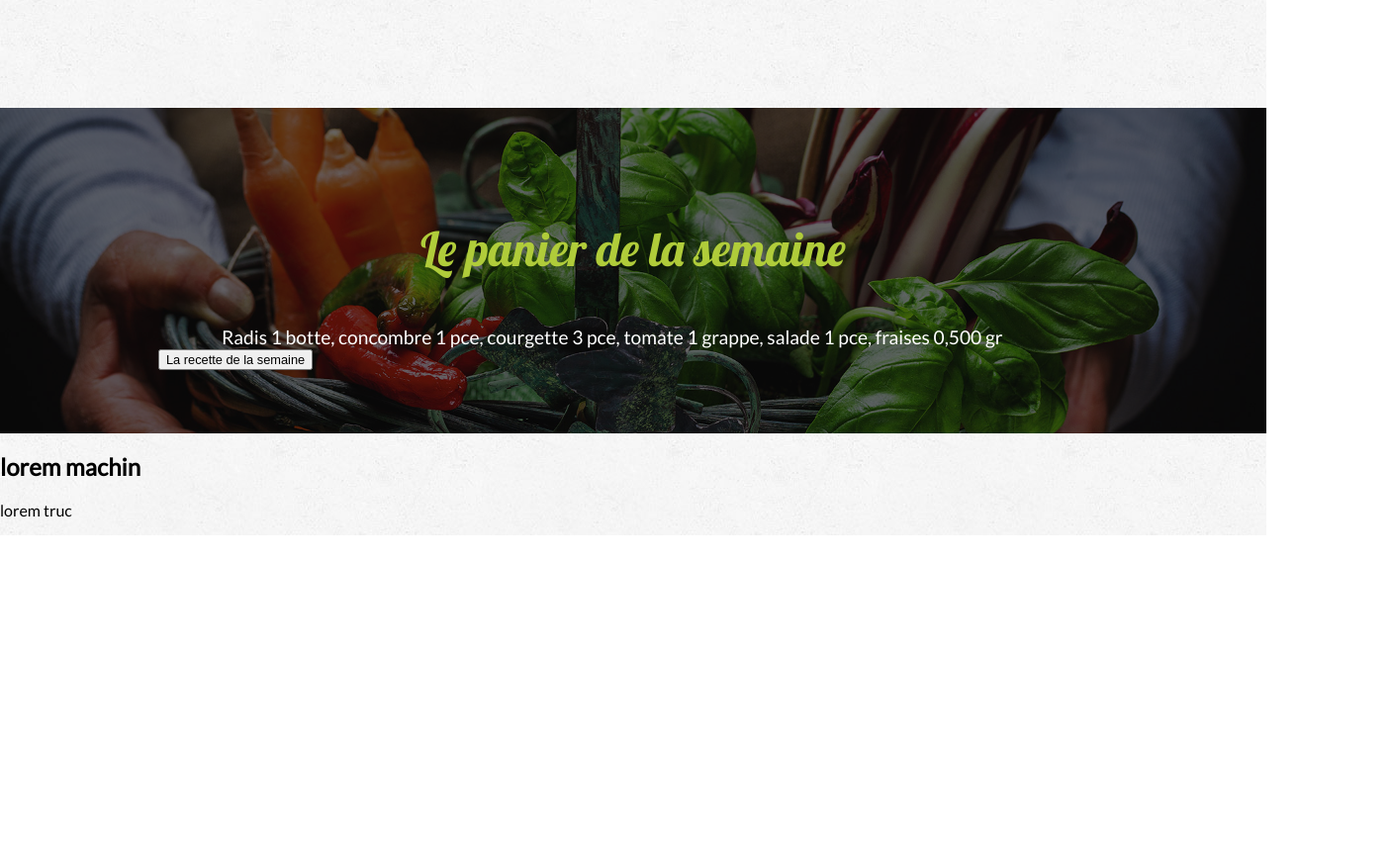
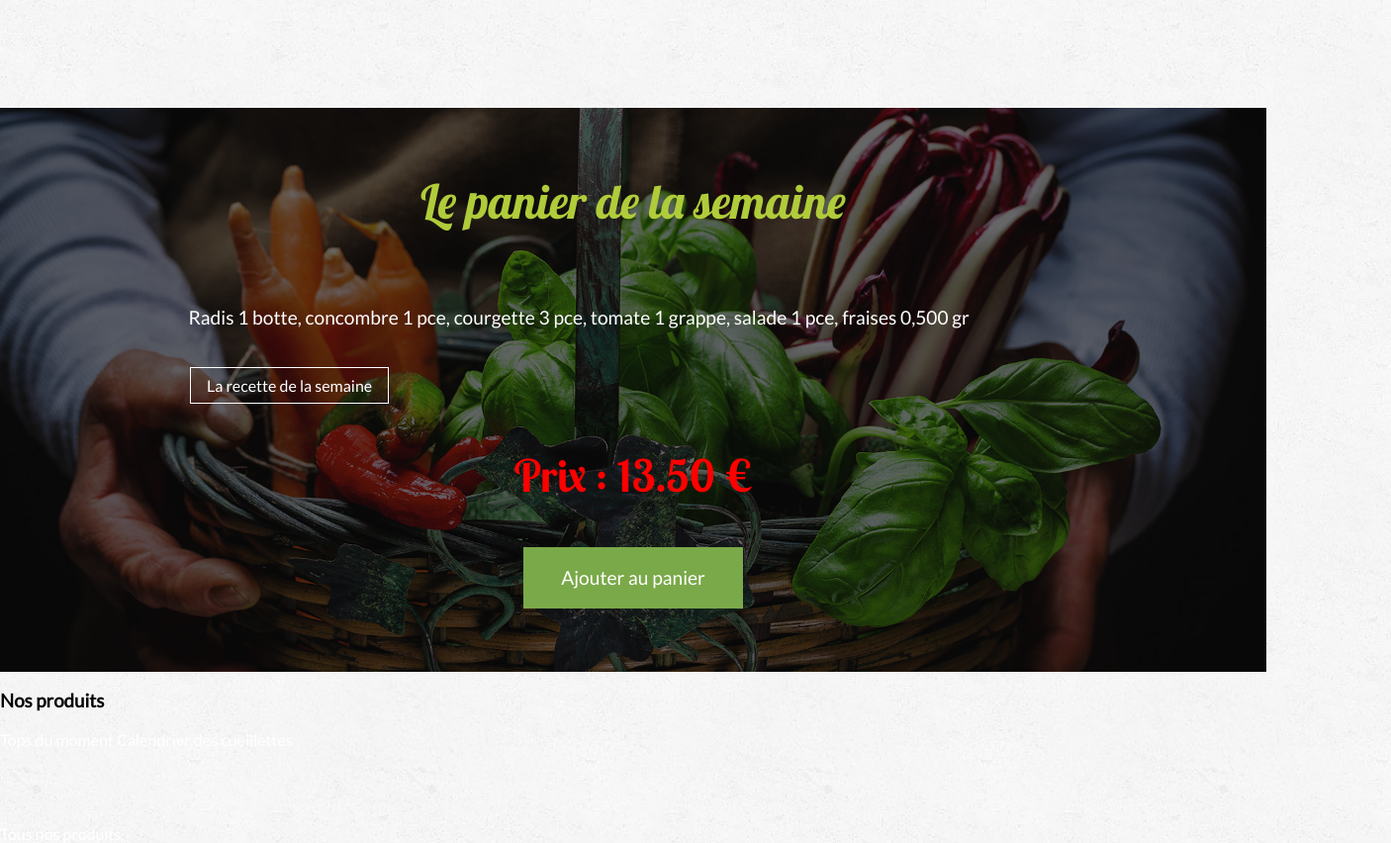
Before and after one commit to Wan2302/ferme_voliere, a plain HTML site: page index.html in a window 1280 px wide. Shown: the part 3395-4247 px from the top of the page at 99% size, 1406 px wide, since content can reach past the window. Before the commit the page ends 3936 px from the top, so only its background shows below. Drawn offline with Linux system fonts and the light colour scheme.

Commit message:
center button in le panier de la semaine

```diff
--- a/index.html
+++ b/index.html
@@ -34,9 +34,9 @@
     <div id="header">
         <h1 id="header-h1">Ferme de la Volière</h1>
         <p id="header-p">
-            <a href="">Vente en ligne</a>
+            <a href="" class="header-hover">Vente en ligne</a>
             /
-            <a href="">Cueillette à la ferme</a>
+            <a href="" class="header-hover">Cueillette à la ferme</a>
             /
             <a class="noel" href="">Noël</a>
         </p>
@@ -153,14 +153,38 @@
 <section id="panier-semaine">
     <div id="panier-semaine-jumbotron">
     <h3>Le panier de la semaine</h3>
-    <p>Radis 1 botte, concombre 1 pce, courgette 3 pce, tomate 1 grappe, salade 1 pce, fraises 0,500 gr</p>
-    <button>La recette de la semaine</button>
-</div>
+    <p id="panier-contenu">Radis 1 botte, concombre 1 pce, courgette 3 pce, tomate 1 grappe, salade 1 pce, fraises 0,500 gr</p>
+    <a id="recette" href="">La recette de la semaine</a>
+    <p id="panier-prix">Prix : 13.50 €</p>
+    <a id="ajouter-panier" href="">Ajouter au panier</a>
+    </div>
 </section>
 
 <section>
-    <h2>lorem machin</h2>
-    <p>lorem truc</p>
+    <h3>Nos produits</h3>
+    <div>
+        <a href="">Tops du moment</a>
+        <a href="">Calendrier des cueillettes</a>
+    </div>
+    <div id="cards">
+        <div>
+            <img src="" alt="">
+            <div></div>
+        </div>
+        <div>
+            <img src="" alt="">
+            <div></div>
+        </div>
+        <div>
+            <img src="" alt="">
+            <div></div>
+        </div>
+        <div>
+            <img src="" alt="">
+            <div></div>
+        </div>
+    </div>
+    <a href="">Tous nos produits</a>
 </section>
 
 </body>
--- a/styles.css
+++ b/styles.css
@@ -1,7 +1,9 @@
 @import url('https://fonts.googleapis.com/css2?family=Lato:ital,wght@0,300;0,400;1,700&family=Lobster&family=Montserrat:wght@300;400;500&display=swap');
+@import url('https://fonts.googleapis.com/css2?family=Lobster+Two:ital,wght@0,400;0,700;1,400;1,700&display=swap');
 /* font-family: 'Lobster', cursive;
 font-family: 'Lato', sans-serif;
 font-family: 'Montserrat', sans-serif;
+font-family: 'Lobster Two', cursive;
 */
 
 
@@ -113,6 +115,10 @@ header img {
     margin-bottom: 4em;
     margin-top: 0;
     text-align: center;
+}
+
+.header-hover:hover{
+    color: #b0cc3a;
 }
 
 #header-button{
@@ -243,7 +249,6 @@ header img {
 #panier-semaine-jumbotron{
     background-image: url(./assets/image_week_basket.jpg);
     height: 100%;
-    position: relative;
     background-position:center;
     background-size: cover;
     background-repeat: no-repeat;
@@ -251,24 +256,68 @@ header img {
     background-color: rgba(0, 0, 0, 0.6);
     background-blend-mode: color;
     padding: 4em 2em;
+    display: flex;
+    flex-direction: column;
+    justify-content: center;
+    align-items: center;
 }
 
 #panier-semaine h3{
     font-family: 'Lobster', sans-serif;
     color: #b0cc3a;
-    display: flex;
-    justify-content: center;
     font-size: 3em;
     font-weight: 300;
+    margin: 0 0 1.2em 0;
 }
 
-#panier-semaine p{
+#panier-contenu{
     color: white;
-    margin: 0 10em;
+    margin-left: 16.5em;
+    margin-bottom: 2em;
     font-size: 1.2em;
+    text-align: left;
+    width: 100%;
 }
 
 #panier-semaine button{
     margin: 0 10em;
     font-size: 0.8em;
 }
+
+#recette{
+    border: 1px white solid;
+    background-color: transparent;
+    padding: 0.5em 1em;
+    align-self: flex-start;
+    margin-left: 10em;
+
+}
+
+#recette:hover{
+    color: #74A641;
+    border: 1px #74A641 solid;
+}
+
+#panier-prix{
+    font-family: 'Lobster Two', cursive;
+    text-align: center;
+    color: red;
+    font-size: 2.8em;
+    font-weight: 700;
+}
+
+#ajouter-panier{
+    background-color: #7AA949;
+    font-size: 1.2em;
+    text-align: center;
+    color: white;
+    padding: 1em 2em;
+    display: inline-block;
+    justify-content: center;
+    text-align: center;
+    vertical-align: middle;
+}
+
+#ajouter-panier:hover{
+    background-color: red;
+}
```
